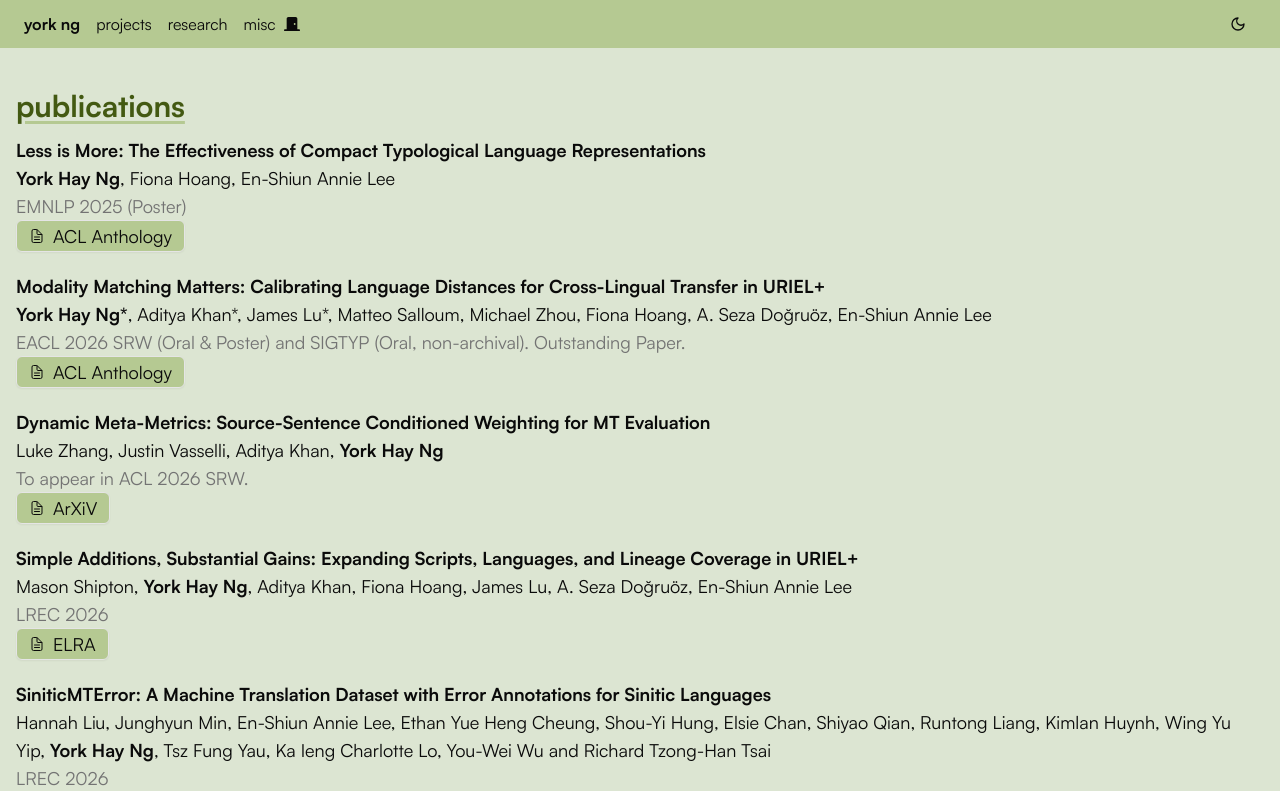
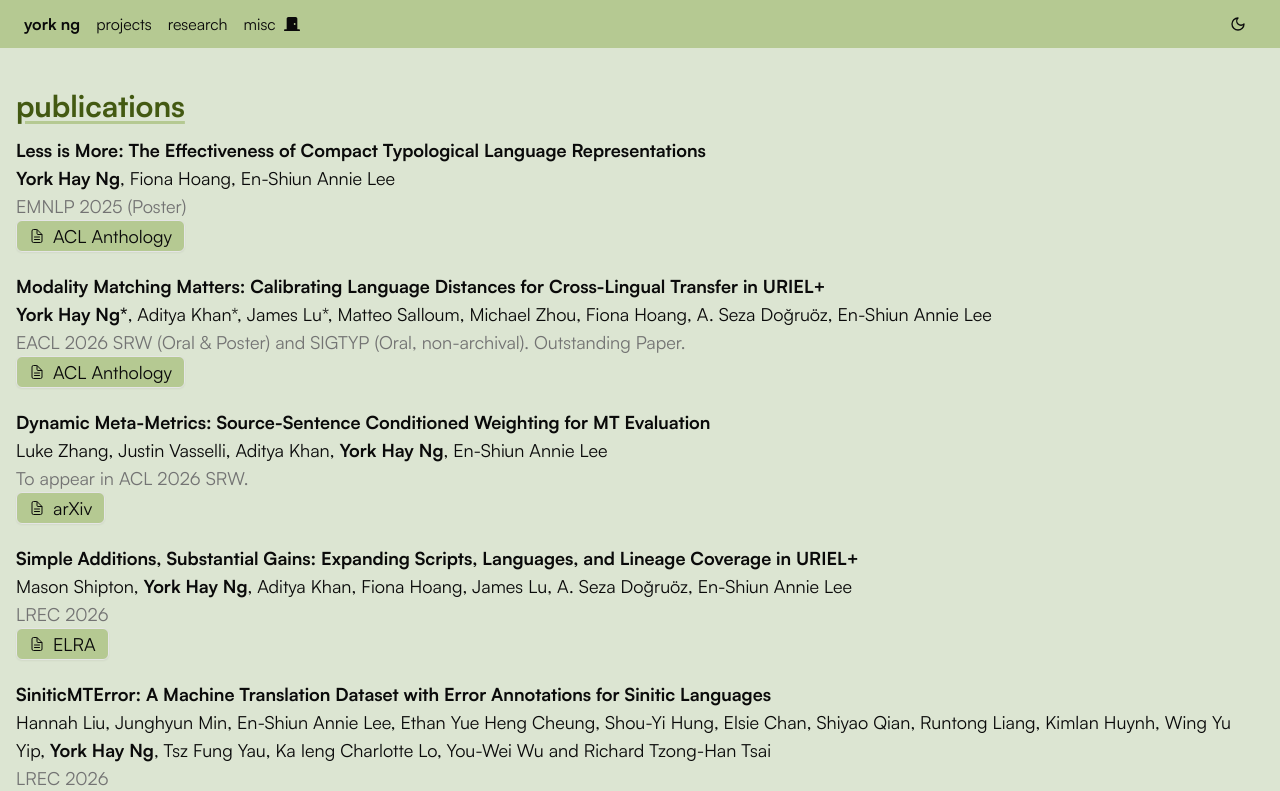
Before and after one commit to Swithord/personal-website, a Next.js app: page /publications in a window 1280 px wide. Shown: the top 791 px of the page. Built offline with nearby package versions, Linux system fonts and the light colour scheme.

Commit message:
fix arxiv capitalization

```diff
--- a/pages/publications/index.tsx
+++ b/pages/publications/index.tsx
@@ -56,13 +56,13 @@ export default function Publications() {
                             <li>
                                 <div className='flex flex-col'>
                                     <span className='font-bold'>Dynamic Meta-Metrics: Source-Sentence Conditioned Weighting for MT Evaluation</span>
-                                    <span>Luke Zhang, Justin Vasselli, Aditya Khan, <span className='font-bold'>York Hay Ng</span></span>
+                                    <span>Luke Zhang, Justin Vasselli, Aditya Khan, <span className='font-bold'>York Hay Ng</span>, En-Shiun Annie Lee</span>
                                     <span className='text-muted-foreground'>To appear in ACL 2026 SRW.</span>
                                     <div className='flex gap-2'>
                                         <Link href="https://arxiv.org/abs/2605.09098" target="_blank">
                                             <Button variant="outline" size="sm" className='flex items-center gap-2 bg-secondary'>
                                                 <IoDocumentTextOutline />
-                                                <span className='text-lg'>ArXiV</span>
+                                                <span className='text-lg'>arXiv</span>
                                             </Button>
                                         </Link>
                                     </div>
```
